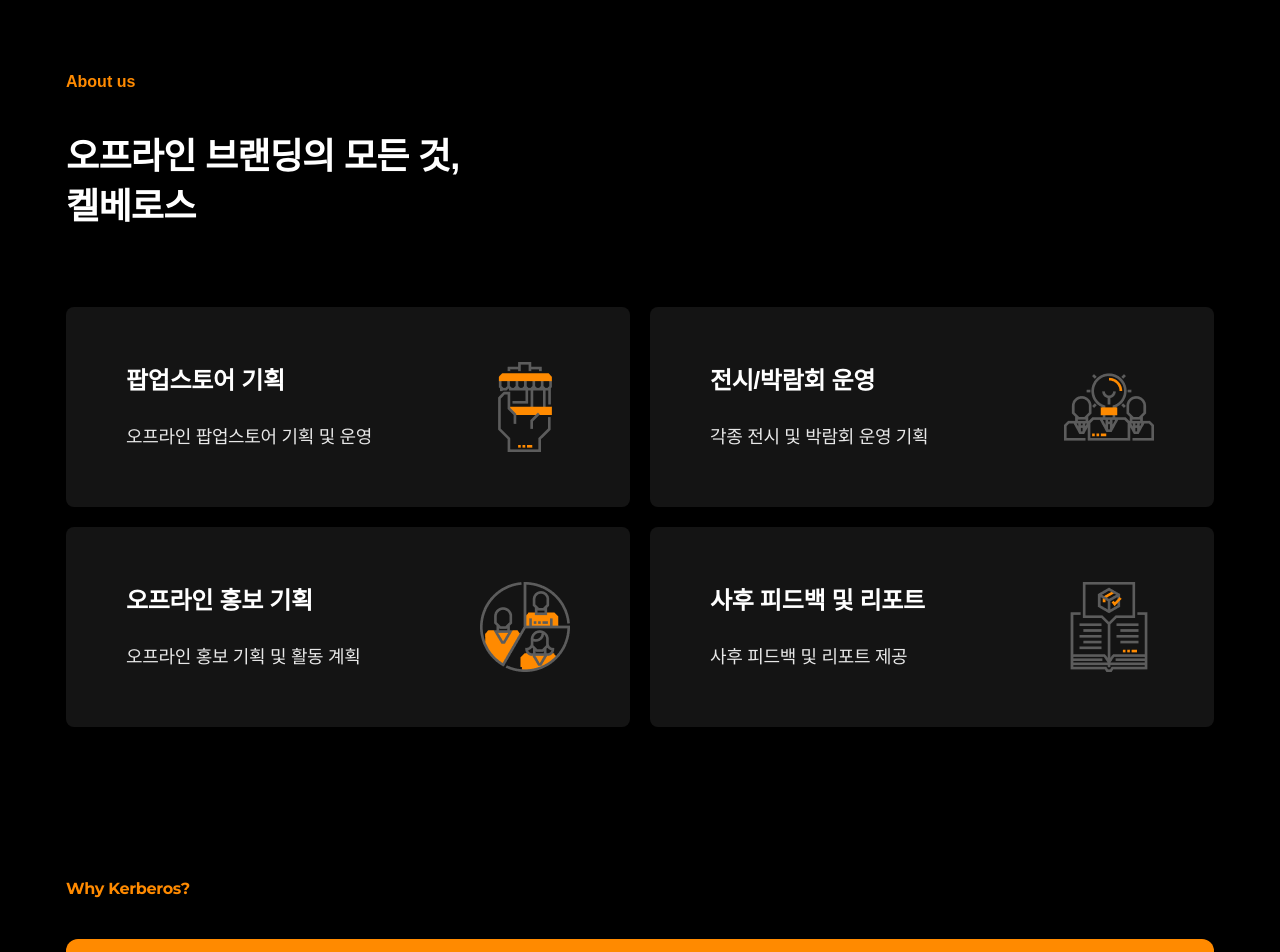
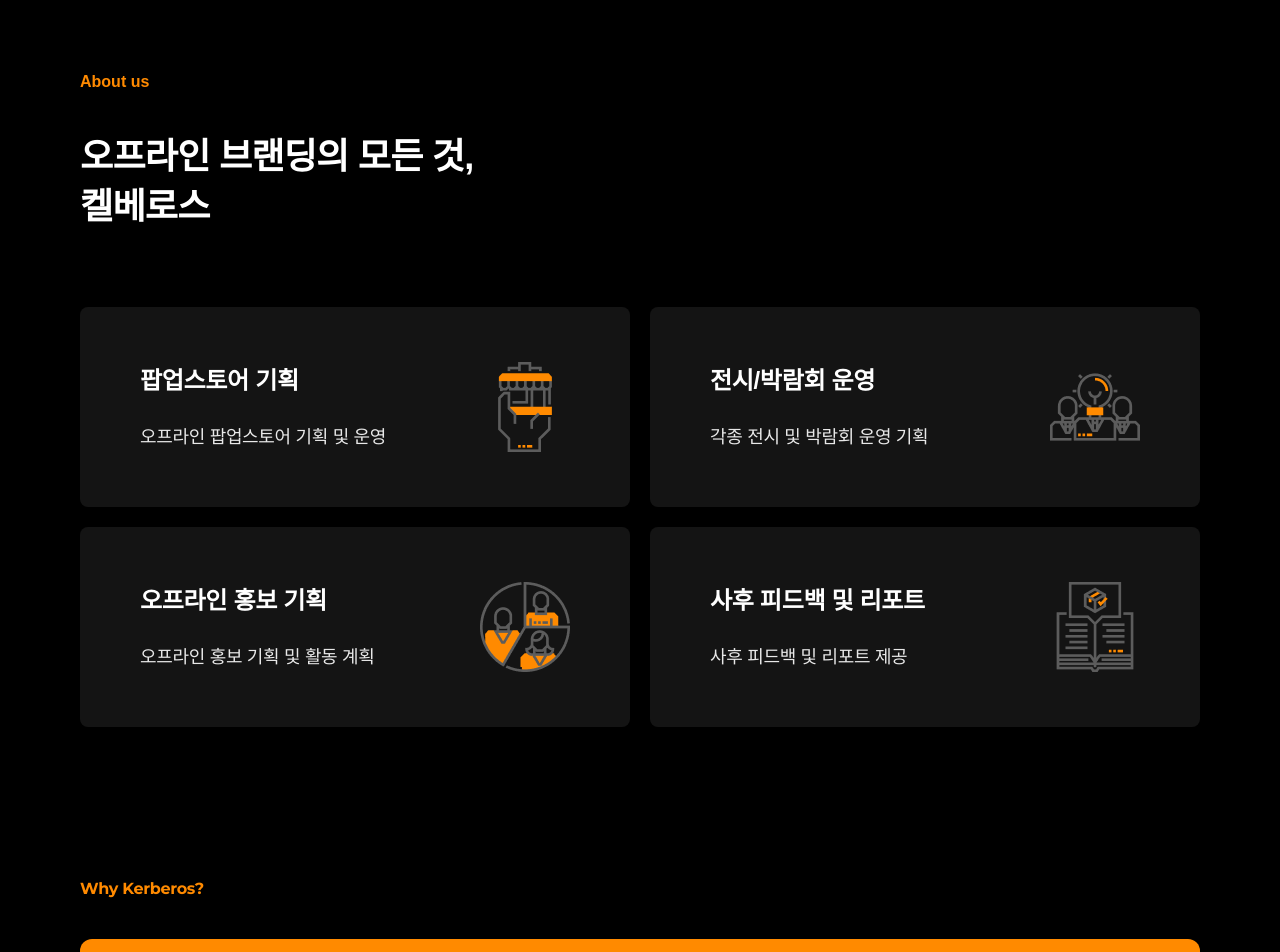
Before and after one commit to kerberosco/kerberos, a Next.js app: page / in a window 1280 px wide. Shown: the part 920-1872 px from the top of the page. Built offline with nearby package versions, Linux system fonts and the light colour scheme.

Commit message:
feat: WhyKerberos와 Partners 섹션에 FadeInUp 애니메이션 적용하여 스크롤 시 순차적 등장 효과 구현

```diff
--- a/app/components/Header.tsx
+++ b/app/components/Header.tsx
@@ -3,7 +3,7 @@
 export default function Header() {
   return (
     <header className="w-full h-[90px]">
-      <div className="mx-auto max-w-desktop px-8 h-full flex items-center justify-between">
+      <div className="mx-auto max-w-desktop px-[30px] h-full flex items-center justify-between">
         <div className="relative">
           <Image
             src="/common/kerberos-logo.png"
--- /dev/null
+++ b/app/components/animations/FadeInUp.tsx
@@ -0,0 +1,39 @@
+"use client";
+
+import { motion, useInView } from "framer-motion";
+import { ReactNode, useRef } from "react";
+
+interface FadeInUpProps {
+  children: ReactNode;
+  delay?: number;
+  duration?: number;
+  className?: string;
+  once?: boolean;
+}
+
+export default function FadeInUp({
+  children,
+  delay = 0,
+  duration = 0.5,
+  className = "",
+  once = true,
+}: FadeInUpProps) {
+  const ref = useRef(null);
+  const isInView = useInView(ref, { once });
+
+  return (
+    <motion.div
+      ref={ref}
+      initial={{ opacity: 0, y: 50 }}
+      animate={isInView ? { opacity: 1, y: 0 } : { opacity: 0, y: 50 }}
+      transition={{
+        duration: duration,
+        delay: delay,
+        ease: "easeOut",
+      }}
+      className={className}
+    >
+      {children}
+    </motion.div>
+  );
+}
--- a/app/components/sections/AboutUs.tsx
+++ b/app/components/sections/AboutUs.tsx
@@ -1,10 +1,14 @@
 import { Card, AboutCardContent } from "../Card";
+import FadeInUp from "../animations/FadeInUp";
 
 export default function AboutUs() {
   return (
     <section className="w-full py-[150px]" id="about-us">
-      <div className="mx-auto max-w-desktop px-4">
+      <div className="mx-auto max-w-desktop px-[30px]">
+        <FadeInUp>
           <h2 className="text-primary font-bold text-16 mb-[38px]">About us</h2>
+        </FadeInUp>
+        <FadeInUp delay={0.2}>
           <div className="text-white text-36 font-bold mb-[74px] leading-140 tracking-tight-2">
             <h1>
               오프라인 브랜딩의 모든 것,
@@ -12,8 +16,10 @@
               켈베로스
             </h1>
           </div>
+        </FadeInUp>
 
         <div className="grid grid-cols-2 gap-5">
+          <FadeInUp delay={0.4}>
             <Card
               variant="about"
               imageSrc="/sections/about/pop-up-store-icon.png"
@@ -24,7 +30,9 @@
                 description="오프라인 팝업스토어 기획 및 운영"
               />
             </Card>
+          </FadeInUp>
 
+          <FadeInUp delay={0.5}>
             <Card
               variant="about"
               imageSrc="/sections/about/exhibition-manage-icon.png"
@@ -35,7 +43,9 @@
                 description="각종 전시 및 박람회 운영 기획"
               />
             </Card>
+          </FadeInUp>
 
+          <FadeInUp delay={0.6}>
             <Card
               variant="about"
               imageSrc="/sections/about/promotion-icon.png"
@@ -46,7 +56,9 @@
                 description="오프라인 홍보 기획 및 활동 계획"
               />
             </Card>
+          </FadeInUp>
 
+          <FadeInUp delay={0.7}>
             <Card
               variant="about"
               imageSrc="/sections/about/feedback-report-icon.png"
@@ -57,6 +69,7 @@
                 description="사후 피드백 및 리포트 제공"
               />
             </Card>
+          </FadeInUp>
         </div>
       </div>
     </section>
--- a/app/components/sections/Contact.tsx
+++ b/app/components/sections/Contact.tsx
@@ -15,7 +15,7 @@
         />
       </div>
       <div className="absolute inset-0 bg-black/70 font-bold tracking-tight-2" />
-      <div className="absolute inset-0 mx-auto max-w-desktop h-full flex items-center px-4">
+      <div className="absolute inset-0 mx-auto max-w-desktop h-full flex items-center px-[30px]">
         <div>
           <h2 className="text-primary font-heading font-bold text-16 mb-[38px]">
             Contact us
--- a/app/components/sections/MainVisual.tsx
+++ b/app/components/sections/MainVisual.tsx
@@ -1,5 +1,6 @@
 import Image from "next/image";
 import Button from "../Button";
+import FadeInUp from "../animations/FadeInUp";
 
 export default function MainVisual() {
   return (
@@ -16,11 +17,14 @@
       </div>
       {/* bg-black/50  => banner를 좀더 어둡게 */}
       <div className="absolute inset-0" aria-hidden="true" />
-      <div className="absolute inset-0 mx-auto max-w-desktop h-full flex flex-col items-center justify-center text-center px-4">
+      <div className="absolute inset-0 mx-auto max-w-desktop h-full flex flex-col items-center justify-center text-center px-[30px]">
+        <FadeInUp delay={0.2}>
           <h1 className="text-primary font-heading font-bold mb-5 text-[50px] tracking-tight-2">
             &ldquo;CHALLENGE EVERYTHING&rdquo;
           </h1>
+        </FadeInUp>
 
+        <FadeInUp delay={0.4}>
           <article className="text-white font-normal leading-150 mb-[60px] text-xl">
             <p>브랜드의 영원한 파트너, 켈베로스가 함께합니다.</p>
             <p>
@@ -29,8 +33,11 @@
             </p>
             <p>MICE 기반 마케팅 그룹, (주)켈베로스입니다.</p>
           </article>
+        </FadeInUp>
 
+        <FadeInUp delay={0.6}>
           <Button text="포트폴리오 보기" />
+        </FadeInUp>
       </div>
     </section>
   );
--- a/app/components/sections/Partners.tsx
+++ b/app/components/sections/Partners.tsx
@@ -1,4 +1,5 @@
 import Image from "next/image";
+import FadeInUp from "../animations/FadeInUp";
 
 const PARTNER_ITEMS = [
   {
@@ -57,22 +58,24 @@
       className="w-full bg-black pb-[150px] tracking-tight-2"
       id="partners"
     >
-      <div className="w-full max-w-desktop mx-auto px-4 text-center md:text-left">
+      <div className="w-full max-w-desktop mx-auto px-[30px] text-center md:text-left">
+        <FadeInUp>
           <h2 className="text-primary font-heading font-bold text-16 mb-[38px]">
             Partners
           </h2>
+        </FadeInUp>
+        <FadeInUp delay={0.2}>
           <h3 className="text-white text-36 font-bold leading-140 mb-[74px]">
             켈베로스와 함께 성장하는
             <br />
             주요 파트너사를 소개합니다.
           </h3>
+        </FadeInUp>
         <div className="flex justify-center">
           <div className="grid grid-cols-2 sm:grid-cols-3 md:grid-cols-4 lg:grid-cols-6 gap-x-[18px] gap-y-[16px] justify-items-center">
-            {PARTNER_ITEMS.map((partner) => (
-              <div
-                key={partner.name}
-                className="bg-white rounded-4 w-[180px] h-[100px] p-4 flex items-center justify-center"
-              >
+            {PARTNER_ITEMS.map((partner, index) => (
+              <FadeInUp key={partner.name} delay={0.3 + index * 0.1}>
+                <div className="bg-white rounded-4 w-[180px] h-[100px] p-4 flex items-center justify-center">
                   <div className="relative w-full h-full">
                     <Image
                       src={partner.logo}
@@ -82,6 +85,7 @@
                     />
                   </div>
                 </div>
+              </FadeInUp>
             ))}
           </div>
         </div>
--- a/app/components/sections/Portfolio.tsx
+++ b/app/components/sections/Portfolio.tsx
@@ -29,7 +29,7 @@
       id="portfolio"
     >
       <div className="mx-auto">
-        <div className="w-full max-w-desktop mx-auto px-4 mb-[74px]">
+        <div className="w-full max-w-desktop mx-auto px-[30px] mb-[74px]">
           <h2 className="text-primary font-heading font-bold text-16 mb-[38px] text-center">
             Portfolio
           </h2>
--- a/app/components/sections/WhyKerberos.tsx
+++ b/app/components/sections/WhyKerberos.tsx
@@ -1,15 +1,19 @@
 import { Card, WhyCardContent } from "../Card";
+import FadeInUp from "../animations/FadeInUp";
 
 export default function WhyKerberos() {
   return (
     <section className="w-full bg-black pb-[150px]" id="why-kerberos">
-      <div className="mx-auto max-w-desktop px-4">
+      <div className="mx-auto max-w-desktop px-[30px]">
+        <FadeInUp>
           <h2 className="text-primary font-heading tracking-tight-2 font-bold text-16 mb-[38px]">
             Why Kerberos?
           </h2>
+        </FadeInUp>
 
         <div className="flex flex-col gap-[80px]">
           {/* Offline Event */}
+          <FadeInUp delay={0.2}>
             <Card
               variant="why"
               imageSrc="/sections/why-kerberos/offline-event.png"
@@ -24,8 +28,10 @@
                 content="㈜켈베로스는 언제나 전략적이고 감각적인 기획과 정교한 실행을 통해, 클라이언트와 참여자 모두에게 몰입도 높은 브랜드 경험을 제공합니다.  다양한 현장 프로젝트를 통해 축적된 운영 노하우와 창의적인 공간 구성 역량은 켈베로스만의 강점입니다. 단순한 이벤트를 넘어, 브랜드의 가치를 선명하게 각인시키는 실질적이고 신뢰받는 경험을 설계합니다."
               />
             </Card>
+          </FadeInUp>
 
           {/* Brand Connection */}
+          <FadeInUp delay={0.4}>
             <Card
               variant="why"
               imageSrc="/sections/why-kerberos/brand-connection.png"
@@ -43,8 +49,10 @@
 더합니다."
               />
             </Card>
+          </FadeInUp>
 
           {/* Smart Finish */}
+          <FadeInUp delay={0.6}>
             <Card
               variant="why"
               imageSrc="/sections/why-kerberos/smart-finish.png"
@@ -59,6 +67,7 @@
 체계적으로 운영합니다.`}
               />
             </Card>
+          </FadeInUp>
         </div>
       </div>
     </section>
```
Lines whose indentation alone changed are shown as unchanged.
